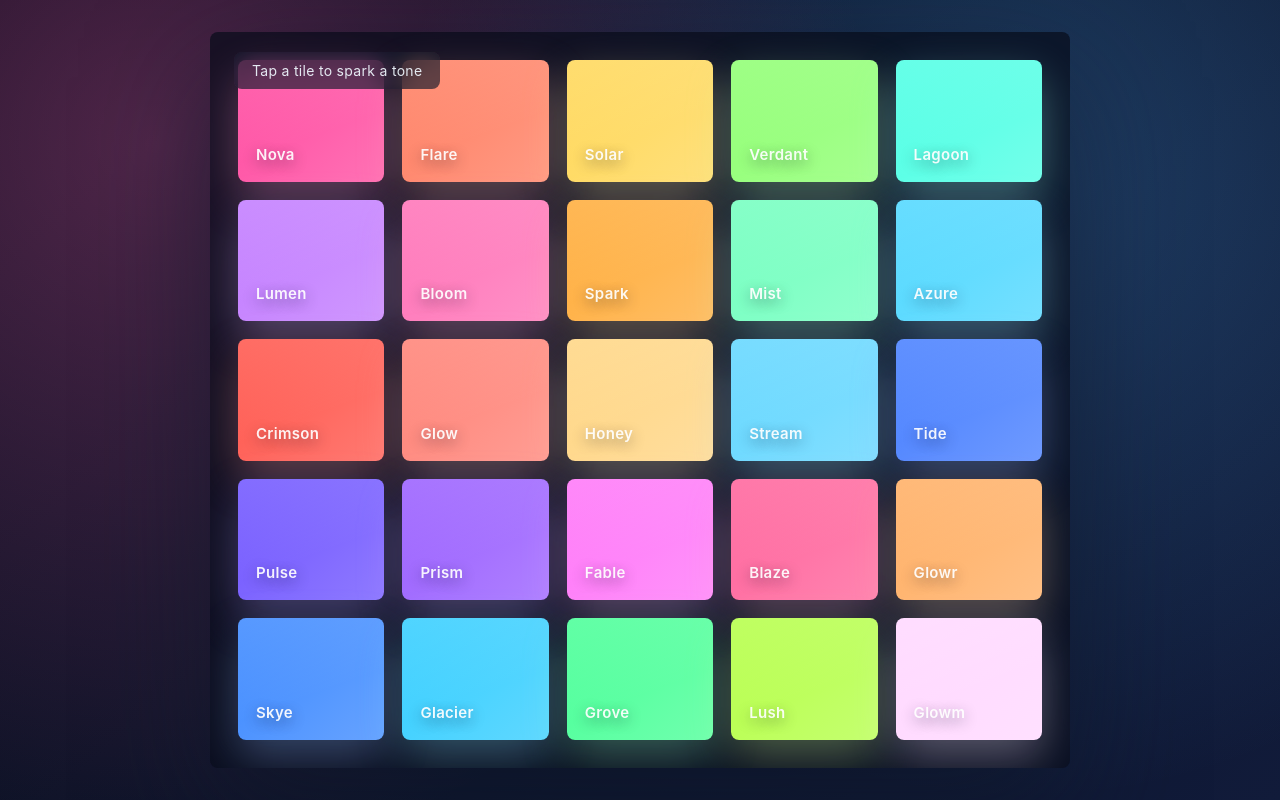
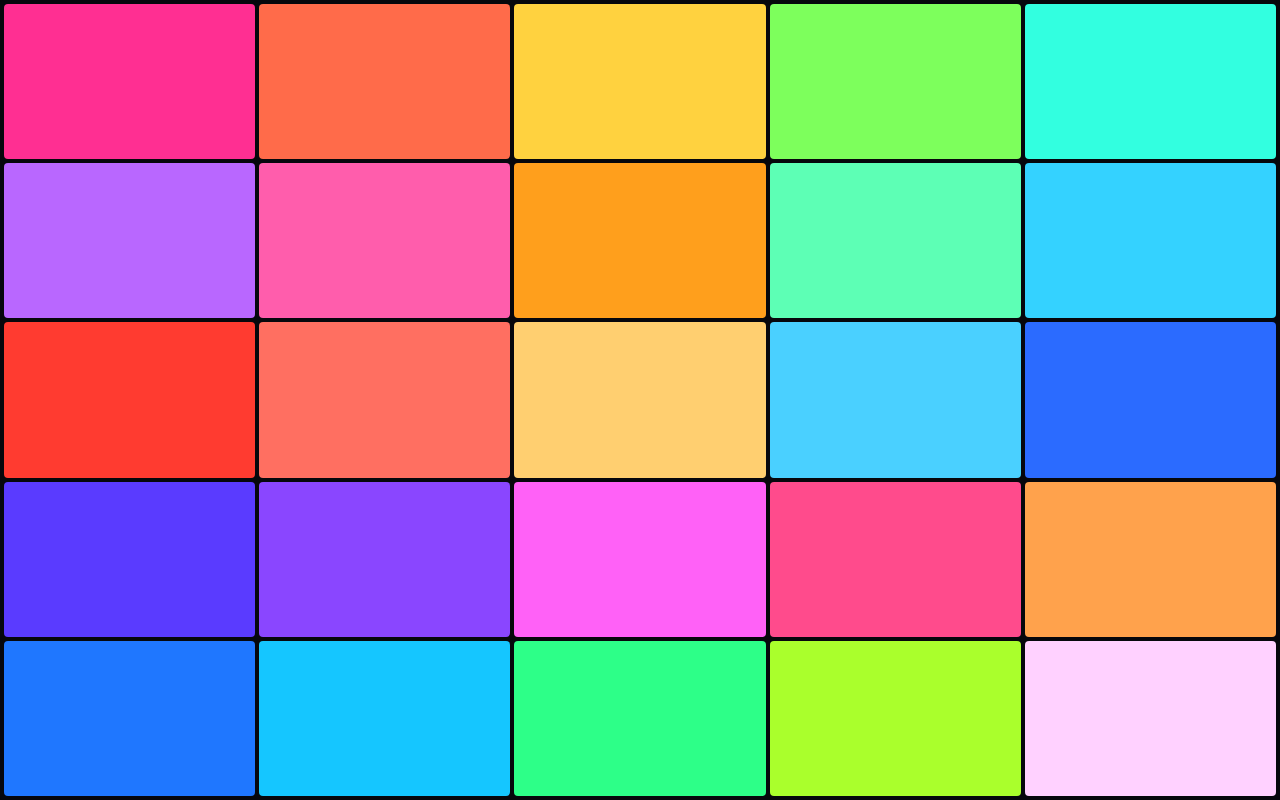
Before and after one commit to jmilr/PlayPatch, a React (Create React App) app: page / in a window 1280 px wide. Built offline with nearby package versions, Linux system fonts and the light colour scheme.

Commit message:
Revamp grid layout and add percussive palette

```diff
--- a/src/App.tsx
+++ b/src/App.tsx
@@ -7,7 +7,7 @@ import React, {
 } from "react";
 import { RainbowField } from "./effects/RainbowField";
 import { clamp } from "./utils/math";
-import { hexToRgb, lighten, mixRgb, rgbToCss, RGBColor } from "./utils/color";
+import { hexToRgb, mixRgb, rgbToCss, RGBColor } from "./utils/color";
 
 declare global {
   interface Window {
@@ -753,6 +753,55 @@ const GRID_SPEC: Array<
   ],
 ];
 
+const PERCUSSIVE_PATTERN: boolean[][] = [
+  [true, false, true, false, true],
+  [false, true, false, true, false],
+  [true, false, true, false, true],
+  [false, true, false, true, false],
+  [true, false, true, false, true],
+];
+
+const createPercussiveInstrument = (
+  baseId: string,
+  baseFrequency: number,
+  variant: number
+): InstrumentDefinition => {
+  const waveforms: OscillatorType[] = [
+    "square",
+    "sawtooth",
+    "triangle",
+    "square",
+    "sine",
+  ];
+  const waveform = waveforms[variant % waveforms.length];
+  const detune = (variant % 5) * 2 - 4;
+  const filterFrequency = clamp(baseFrequency * 1.7 + variant * 35, 350, 5200);
+  const filterQ = 5 + (variant % 4) * 1.1;
+  const tapFilter = clamp(filterFrequency * 1.1, 500, 5600);
+
+  return makeInstrument({
+    id: `percussive-${baseId}`,
+    waveform,
+    detune,
+    attack: 0.008,
+    sustain: 0.18,
+    release: 0.16,
+    filter: { type: "bandpass", frequency: filterFrequency, Q: filterQ },
+    tap: {
+      waveform,
+      octaveOffset: 0,
+      detune: detune * 1.5,
+      attack: 0.003,
+      decay: 0.12,
+      sustain: 0.1,
+      release: 0.14,
+      gain: 0.38 + (variant % 3) * 0.03,
+      filterFrequency: tapFilter,
+      filterQ: filterQ + 1.5,
+    },
+  });
+};
+
 const GRID_CELLS: GridCell[] = (() => {
   const cells: GridCell[] = [];
   let id = 0;
@@ -760,13 +809,16 @@ const GRID_CELLS: GridCell[] = (() => {
     for (let col = 0; col < GRID_COLUMNS; col += 1) {
       const spec = GRID_SPEC[row][col];
       const frequency = ROW_BASES[row] * COLUMN_RATIOS[col];
+      const instrument = PERCUSSIVE_PATTERN[row][col]
+        ? createPercussiveInstrument(`${spec.instrument.id}-${id}`, frequency, id)
+        : spec.instrument;
       cells.push({
         id,
         label: spec.label,
         hex: spec.hex,
         color: hexToRgb(spec.hex),
         frequency,
-        instrument: spec.instrument,
+        instrument,
       });
       id += 1;
     }
@@ -777,8 +829,8 @@ const GRID_CELLS: GridCell[] = (() => {
 const getCell = (row: number, col: number) =>
   GRID_CELLS[row * GRID_COLUMNS + col] ?? GRID_CELLS[0];
 
-const pointerGlowColor = (color: RGBColor) => lighten(color, 0.18);
-const emitterColor = (color: RGBColor) => lighten(color, 0.08);
+const pointerGlowColor = (color: RGBColor) => color;
+const emitterColor = (color: RGBColor) => color;
 
 const getPanForPosition = (x: number, width: number) => {
   if (width <= 0) {
@@ -1035,12 +1087,10 @@ const playTapSound = (
     x,
     y,
     cell.frequency,
-    lighten(cell.color, 0.25),
+    cell.color,
     1100
   );
 };
-
-const DEFAULT_STATUS = "Tap a tile to spark a tone";
 
 export default function App() {
   const containerRef = useRef<HTMLDivElement | null>(null);
@@ -1054,7 +1104,6 @@ export default function App() {
   const pointerMetaRef = useRef<Map<number, PointerMeta>>(new Map());
 
   const [touchPoints, setTouchPoints] = useState<Map<number, TouchPoint>>(new Map());
-  const [statusMessage, setStatusMessage] = useState(DEFAULT_STATUS);
 
   const ensureAudioContext = useCallback(async () => {
     let context = audioContextRef.current;
@@ -1193,7 +1242,6 @@ export default function App() {
         context = await ensureAudioContext();
       } catch (error) {
         console.error("Unable to create audio context", error);
-        setStatusMessage("Audio is not supported in this browser");
         activePointersRef.current.delete(pointerId);
         pointerMetaRef.current.delete(pointerId);
         removeTouchPoint(pointerId);
@@ -1234,7 +1282,6 @@ export default function App() {
 
       voicesRef.current.set(pointerId, voice);
 
-      setStatusMessage("Drag across tiles to blend colour and tone");
     },
     [ensureAudioContext, removeTouchPoint, updateTouchPoint]
   );
@@ -1333,7 +1380,6 @@ export default function App() {
           y,
           rainbowFieldRef.current
         );
-        setStatusMessage("Quick taps trigger each tile's mini instrument");
       }
 
       if (event.currentTarget.hasPointerCapture?.(event.pointerId)) {
@@ -1392,12 +1438,6 @@ export default function App() {
   );
 
   useEffect(() => {
-    if (touchPoints.size === 0) {
-      setStatusMessage(DEFAULT_STATUS);
-    }
-  }, [touchPoints]);
-
-  useEffect(() => {
     const canvas = canvasRef.current;
     const container = containerRef.current;
     if (!canvas || !container) {
@@ -1431,29 +1471,19 @@ export default function App() {
         position: "fixed",
         inset: 0,
         display: "flex",
-        alignItems: "center",
-        justifyContent: "center",
-        background:
-          "radial-gradient(circle at 12% 18%, rgba(255,105,180,0.3), transparent 55%)," +
-          "radial-gradient(circle at 80% 22%, rgba(79,172,254,0.28), transparent 52%)," +
-          "linear-gradient(140deg, #020617 0%, #0b1226 45%, #111b3a 100%)",
-        color: "#0f172a",
+        backgroundColor: "#06070c",
         fontFamily:
           "'Inter', system-ui, -apple-system, BlinkMacSystemFont, sans-serif",
         userSelect: "none",
         WebkitUserSelect: "none",
         touchAction: "none",
-        overflow: "hidden",
-        padding: "4vh 2vw",
       }}
     >
       <div
         style={{
           position: "relative",
-          width: "min(92vw, 860px)",
-          aspectRatio: `${GRID_COLUMNS} / ${GRID_ROWS}`,
-          maxHeight: "92vh",
-        }}
+          flex: 1,
+      }}
       >
         <div
           ref={containerRef}
@@ -1464,11 +1494,9 @@ export default function App() {
           style={{
             position: "absolute",
             inset: 0,
-            borderRadius: 8,
+            borderRadius: 4,
             overflow: "hidden",
-            boxShadow: "0 45px 120px rgba(15, 23, 42, 0.6)",
-            backgroundColor: "rgba(8, 12, 26, 0.72)",
-            backdropFilter: "blur(22px)",
+            backgroundColor: "#06070c",
             touchAction: "none",
           }}
         >
@@ -1480,7 +1508,6 @@ export default function App() {
               width: "100%",
               height: "100%",
               pointerEvents: "none",
-              filter: "blur(0.6px)",
             }}
           />
 
@@ -1491,8 +1518,8 @@ export default function App() {
               display: "grid",
               gridTemplateColumns: `repeat(${GRID_COLUMNS}, 1fr)`,
               gridTemplateRows: `repeat(${GRID_ROWS}, 1fr)`,
-              gap: 18,
-              padding: 28,
+              gap: 4,
+              padding: 4,
               pointerEvents: "none",
             }}
           >
@@ -1500,61 +1527,12 @@ export default function App() {
               <div
                 key={cell.id}
                 style={{
-                  position: "relative",
-                  borderRadius: 8,
-                  overflow: "hidden",
-                  background: `linear-gradient(135deg, ${rgbToCss(
-                    lighten(cell.color, 0.12)
-                  )}, ${rgbToCss(lighten(cell.color, 0.32))})`,
-                  boxShadow: `0 18px 45px ${rgbToCss(
-                    lighten(cell.color, 0.5),
-                    0.32
-                  )}`,
-                  transform: "translateZ(0)",
+                  borderRadius: 4,
+                  backgroundColor: rgbToCss(cell.color),
                 }}
               >
-                <div
-                  style={{
-                    position: "absolute",
-                    inset: 0,
-                    background:
-                      "linear-gradient(160deg, rgba(255,255,255,0.15), transparent 60%)",
-                  }}
-                />
-                <div
-                  style={{
-                    position: "absolute",
-                    left: 18,
-                    bottom: 18,
-                    fontSize: 15,
-                    fontWeight: 600,
-                    letterSpacing: 0.3,
-                    color: "rgba(255,255,255,0.92)",
-                    textShadow: "0 4px 14px rgba(15, 23, 42, 0.45)",
-                  }}
-                >
-                  {cell.label}
-                </div>
               </div>
             ))}
-          </div>
-
-          <div
-            style={{
-              position: "absolute",
-              top: 20,
-              left: 24,
-              padding: "10px 18px",
-              borderRadius: 8,
-              backgroundColor: "rgba(15, 23, 42, 0.65)",
-              color: "rgba(240, 249, 255, 0.92)",
-              fontSize: 14,
-              letterSpacing: 0.3,
-              backdropFilter: "blur(12px)",
-              pointerEvents: "none",
-            }}
-          >
-            {statusMessage}
           </div>
 
           {touchPointArray.map((point) => (
@@ -1562,21 +1540,14 @@ export default function App() {
               key={point.id}
               style={{
                 position: "absolute",
-                width: 150,
-                height: 150,
-                borderRadius: "50%",
+                width: 72,
+                height: 72,
+                borderRadius: 4,
                 pointerEvents: "none",
-                left: point.x - 75,
-                top: point.y - 75,
-                background: `radial-gradient(circle, ${rgbToCss(
-                  lighten(point.color, 0.28),
-                  0.92
-                )} 0%, ${rgbToCss(point.color, 0)} 70%)`,
-                boxShadow: `0 0 80px 35px ${rgbToCss(point.color, 0.45)}`,
-                mixBlendMode: "screen",
-                transition: "transform 0.12s ease, opacity 0.12s ease",
-                transform: "scale(1)",
-                opacity: 0.95,
+                left: point.x - 36,
+                top: point.y - 36,
+                backgroundColor: rgbToCss(point.color),
+                opacity: 0.9,
               }}
             />
           ))}
```
